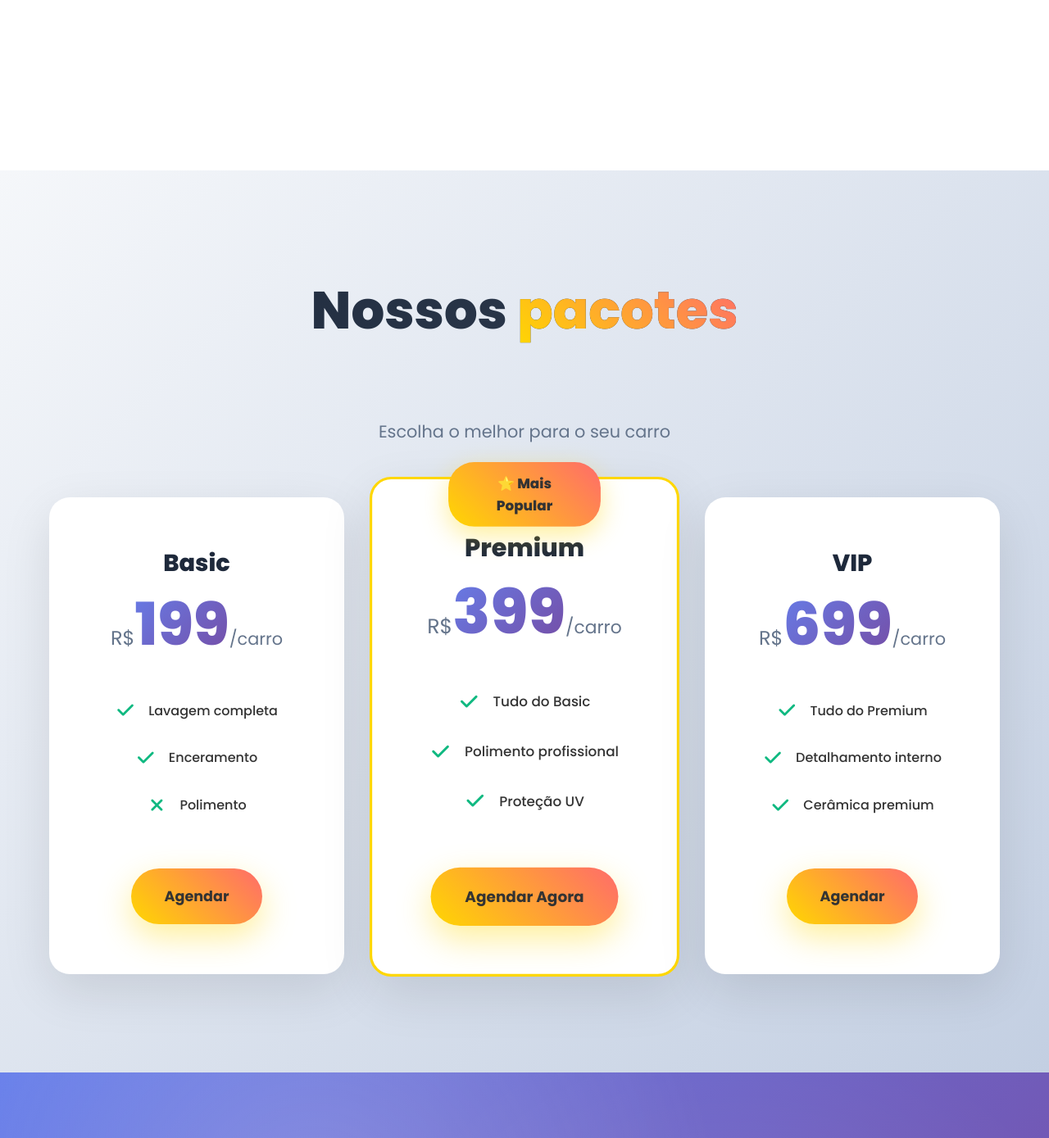
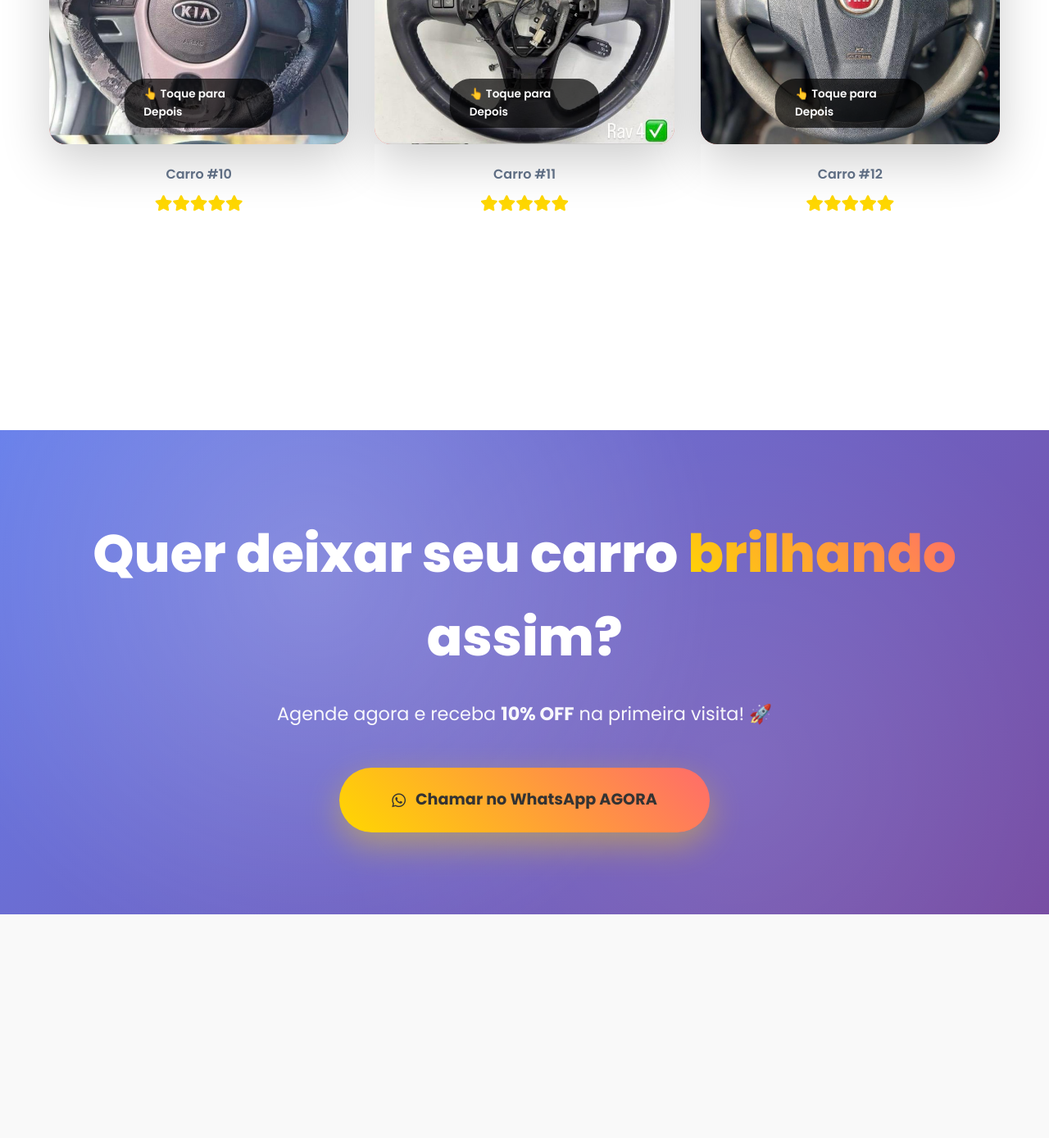
Before and after one commit to vitinnngsts/genin-, a Flask app: page / in a window 1280 px wide. Shown: the part 3400-4789 px from the top of the page at 82% size. After the commit the page ends 4516 px from the top, so only its background shows below. Run offline with Flask 3, Linux system fonts and the light colour scheme.

Commit message:
hero mudanca

```diff
--- a/templates/index.html
+++ b/templates/index.html
@@ -79,6 +79,15 @@
                 </div>
             </div>
         </div>
+
+           <div class="hero-image">
+                <div class="hero-car-image">
+                    <img src="{{ url_for('static', filename='foto_home/volante.png') }}" alt="Genin Volantes - Transformação épica" />
+                    <div class="image-glow"></div>
+                    <div class="sparkles">✨ ✨ ✨</div>
+                </div>
+            </div>
+        </div>
     </section>
 
     <!-- ANTES E DEPOIS ÉPICO -->
@@ -136,60 +145,6 @@
         </div>
     </section>
 
-    <!-- PREÇOS -->
-    <section id="pricing" class="pricing">
-        <div class="container">
-            <div class="section-header">
-                <h2 class="section-title">Nossos <span class="gradient-text">pacotes</span></h2>
-                <p class="section-subtitle">Escolha o melhor para o seu carro</p>
-            </div>
-            <div class="pricing-grid">
-                <div class="price-card">
-                    <div class="price-header">
-                        <h3>Basic</h3>
-                        <div class="price">
-                            <span class="currency">R$</span><span class="amount">199</span><span class="period">/carro</span>
-                        </div>
-                    </div>
-                    <ul class="price-features">
-                        <li><i class="fas fa-check"></i> Lavagem completa</li>
-                        <li><i class="fas fa-check"></i> Enceramento</li>
-                        <li><i class="fas fa-times"></i> Polimento</li>
-                    </ul>
-                    <a href="https://wa.me/5537999785428?text=Olá!%20Interesse%20no%20pacote%20Basic%20(R$199).%20Orçamento?%20🚗" class="btn btn-primary">Agendar</a>
-                </div>
-                <div class="price-card popular">
-                    <div class="popular-badge">⭐ Mais Popular</div>
-                    <div class="price-header">
-                        <h3>Premium</h3>
-                        <div class="price">
-                            <span class="currency">R$</span><span class="amount">399</span><span class="period">/carro</span>
-                        </div>
-                    </div>
-                    <ul class="price-features">
-                        <li><i class="fas fa-check"></i> Tudo do Basic</li>
-                        <li><i class="fas fa-check"></i> Polimento profissional</li>
-                        <li><i class="fas fa-check"></i> Proteção UV</li>
-                    </ul>
-                    <a href="https://wa.me/5537999785428?text=Olá!%20Quero%20o%20pacote%20Premium%20(R$399)!%20📞" class="btn btn-primary">Agendar Agora</a>
-                </div>
-                <div class="price-card">
-                    <div class="price-header">
-                        <h3>VIP</h3>
-                        <div class="price">
-                            <span class="currency">R$</span><span class="amount">699</span><span class="period">/carro</span>
-                        </div>
-                    </div>
-                    <ul class="price-features">
-                        <li><i class="fas fa-check"></i> Tudo do Premium</li>
-                        <li><i class="fas fa-check"></i> Detalhamento interno</li>
-                        <li><i class="fas fa-check"></i> Cerâmica premium</li>
-                    </ul>
-                    <a href="https://wa.me/5537999785428?text=Olá!%20Interesse%20no%20pacote%20VIP%20(R$699).%20Orçamento?%20🚗" class="btn btn-primary">Agendar</a>
-                </div>
-            </div>
-        </div>
-    </section>
 
     <!-- CTA FINAL -->
     <section class="cta">
```
Also changed, not shown: static/foto_home/volante.png (added), 1 other file.
